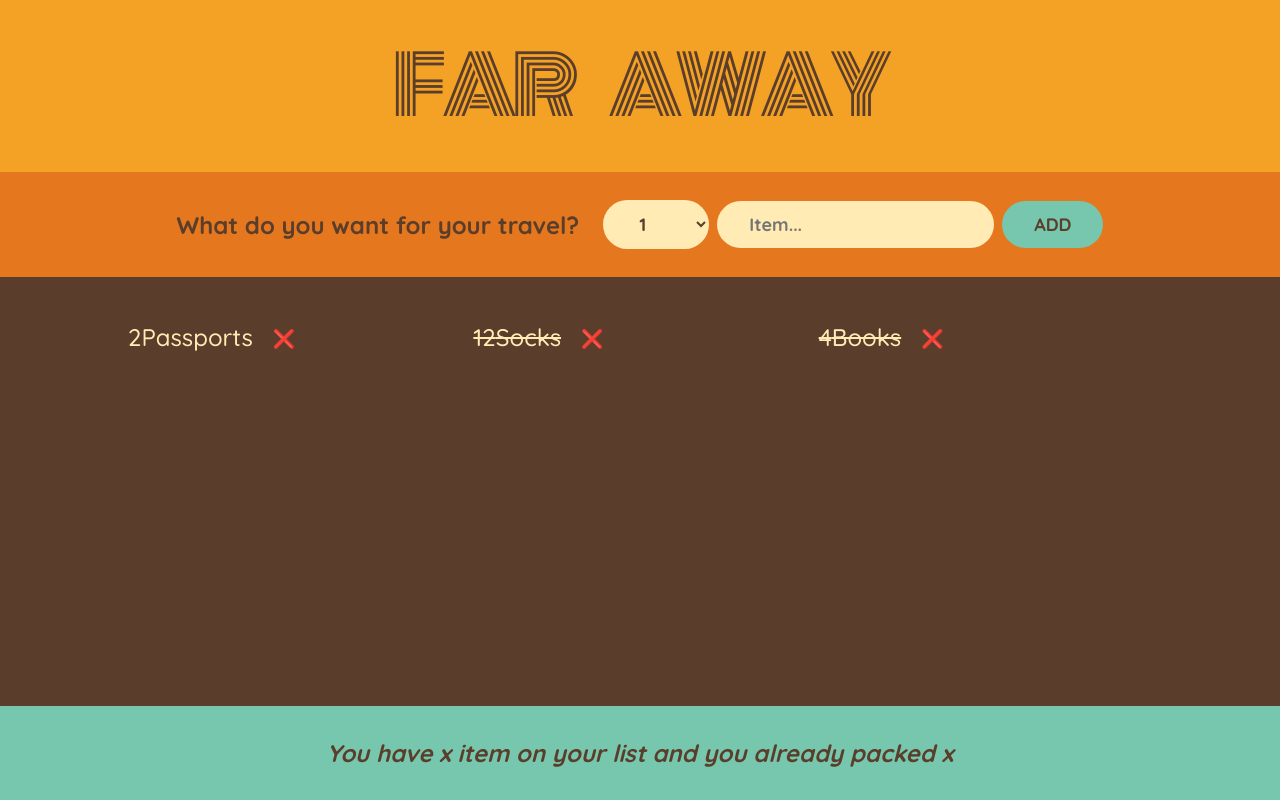
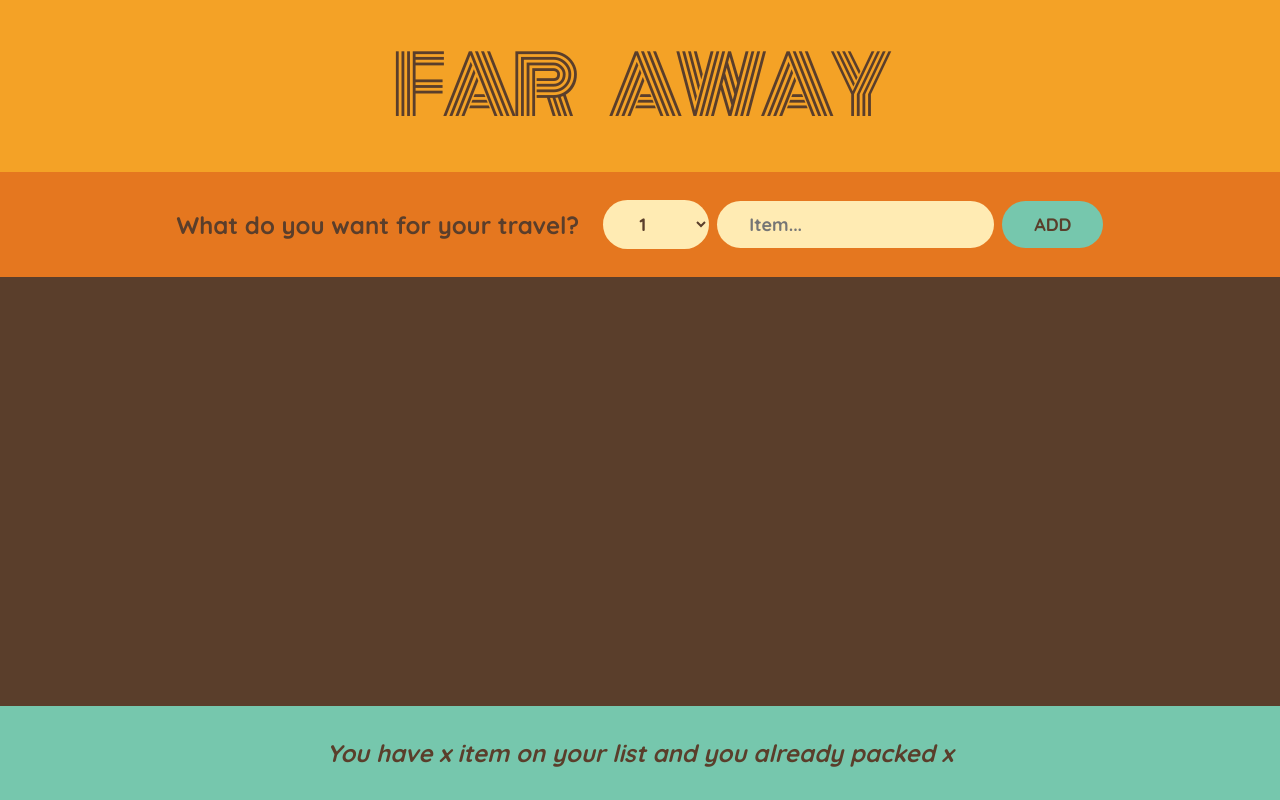
Before and after one commit to siddharth7866/travelapp, a React (Create React App) app: page / in a window 1280 px wide. Built offline with nearby package versions, Linux system fonts and the light colour scheme.

Commit message:
props pased to components

```diff
--- a/src/App.js
+++ b/src/App.js
@@ -1,17 +1,21 @@
 import { useState } from "react";
 
-const initialItems = [
-  { id: 1, description: "Passports", quantity: 2, packed: false },
-  { id: 2, description: "Socks", quantity: 12, packed: true },
-  { id: 3, description: "Books", quantity: 4, packed: true },
-];
+// const initialItems = [
+//   { id: 1, description: "Passports", quantity: 2, packed: false },
+//   { id: 2, description: "Socks", quantity: 12, packed: true },
+//   { id: 3, description: "Books", quantity: 4, packed: true },
+// ];
 
 export default function App() {
+  const [items, setitems] = useState([]);
+  function Additems(item) {
+    setitems((items) => [...items, item]);
+  }
   return (
     <div className="app">
       <Logo />
-      <Form />
-      <Packinglist />
+      <Form onAdd={Additems} />
+      <Packinglist item={items} />
       <Stats />
     </div>
   );
@@ -20,7 +24,7 @@ function Logo() {
   return <h1>Far away</h1>;
 }
 
-function Form() {
+function Form({ onAdd }) {
   const [desc, setDesc] = useState("");
   const [quantity, setquant] = useState("1");
 
@@ -29,6 +33,8 @@ function Form() {
     if (!desc) return;
     const newItem = { desc, quantity, packed: false };
     console.log(newItem);
+    onAdd(newItem);
+
     setDesc("");
     setquant("");
   }
@@ -56,24 +62,24 @@ function Form() {
   );
 }
 
-function Packinglist() {
+function Packinglist({ item }) {
   return (
     <div className="list">
       <ul>
-        {initialItems.map((item) => (
-          <Item item={item} key={item.id} />
+        {item.map((item) => (
+          <Item items={item} key={item.id} />
         ))}
       </ul>
     </div>
   );
 }
 
-function Item({ item }) {
+function Item({ items }) {
   return (
     <li>
-      <span style={item.packed ? { textDecoration: "line-through" } : {}}>
-        {item.quantity}
-        {item.description}
+      <span style={items.packed ? { textDecoration: "line-through" } : {}}>
+        {items.quantity}
+        {items.desc}
       </span>
       <button>❌</button>
     </li>
```
